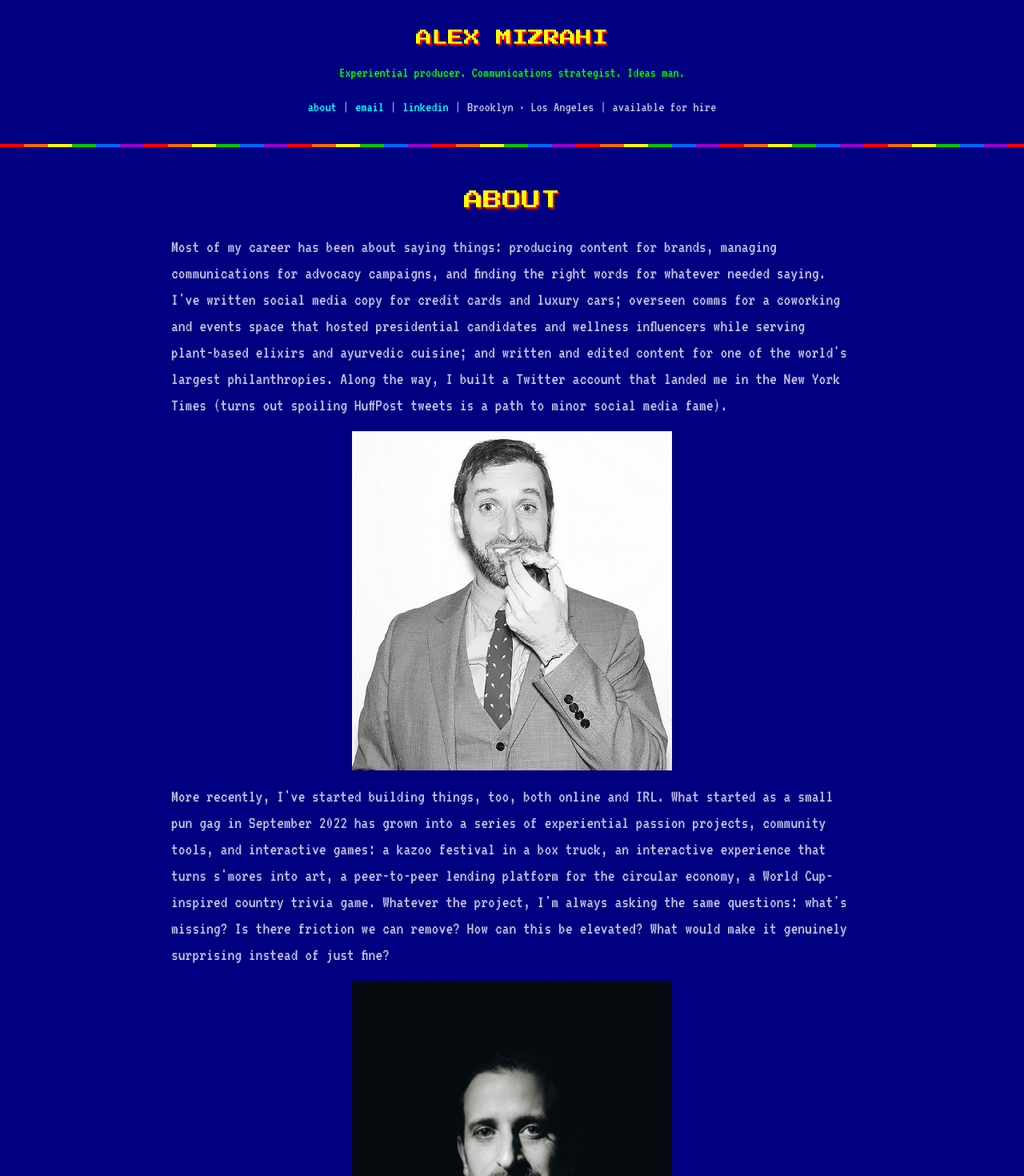
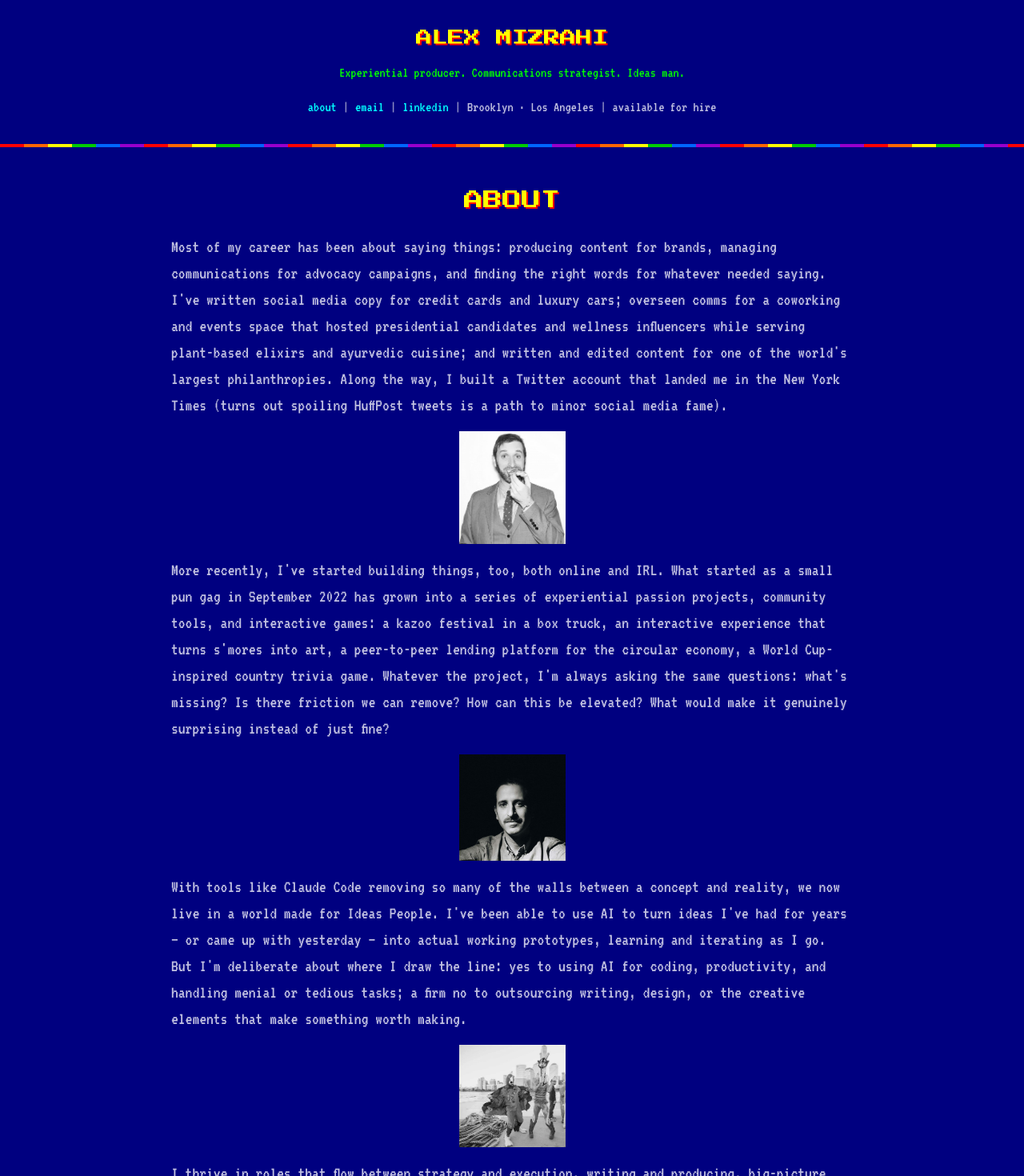
Before and after one commit to alexthemiz/alexmizrahi-site, a Next.js app: page /about in a window 1280 px wide. Shown: the top 1470 px of the page at 80% size. Built offline with nearby package versions, Linux system fonts and the light colour scheme.

Commit message:
shrink inline bio photos on /about to a third of prior size
Co-Authored-By: Claude Sonnet 4.6 <noreply@anthropic.com>

```diff
--- a/app/about/page.tsx
+++ b/app/about/page.tsx
@@ -36,7 +36,7 @@ export default function About() {
           </p>
 
           {/* eslint-disable-next-line @next/next/no-img-element */}
-          <img src="/images/about/alexmizrahi1.JPG" alt="Alex Mizrahi" style={{ display: "block", margin: "0 auto", maxWidth: "400px", width: "100%", height: "auto" }} />
+          <img src="/images/about/alexmizrahi1.JPG" alt="Alex Mizrahi" style={{ display: "block", margin: "0 auto", maxWidth: "133px", width: "100%", height: "auto" }} />
 
           <p
             className="font-vt323"
@@ -46,7 +46,7 @@ export default function About() {
           </p>
 
           {/* eslint-disable-next-line @next/next/no-img-element */}
-          <img src="/images/about/alexmizrahi2.jpg" alt="Alex Mizrahi" style={{ display: "block", margin: "0 auto", maxWidth: "400px", width: "100%", height: "auto" }} />
+          <img src="/images/about/alexmizrahi2.jpg" alt="Alex Mizrahi" style={{ display: "block", margin: "0 auto", maxWidth: "133px", width: "100%", height: "auto" }} />
 
           <p
             className="font-vt323"
@@ -56,7 +56,7 @@ export default function About() {
           </p>
 
           {/* eslint-disable-next-line @next/next/no-img-element */}
-          <img src="/images/about/alexmizrahi3.webp" alt="Alex Mizrahi" style={{ display: "block", margin: "0 auto", maxWidth: "400px", width: "100%", height: "auto" }} />
+          <img src="/images/about/alexmizrahi3.webp" alt="Alex Mizrahi" style={{ display: "block", margin: "0 auto", maxWidth: "133px", width: "100%", height: "auto" }} />
 
           <p
             className="font-vt323"
```
